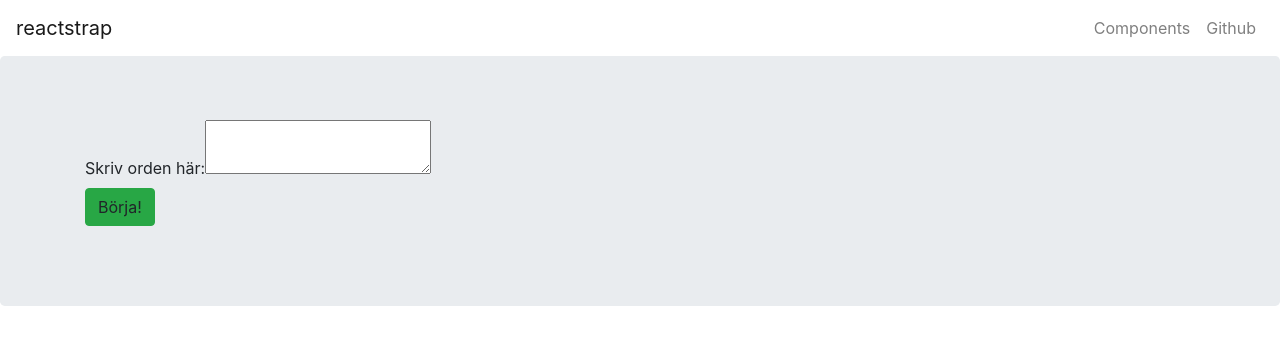
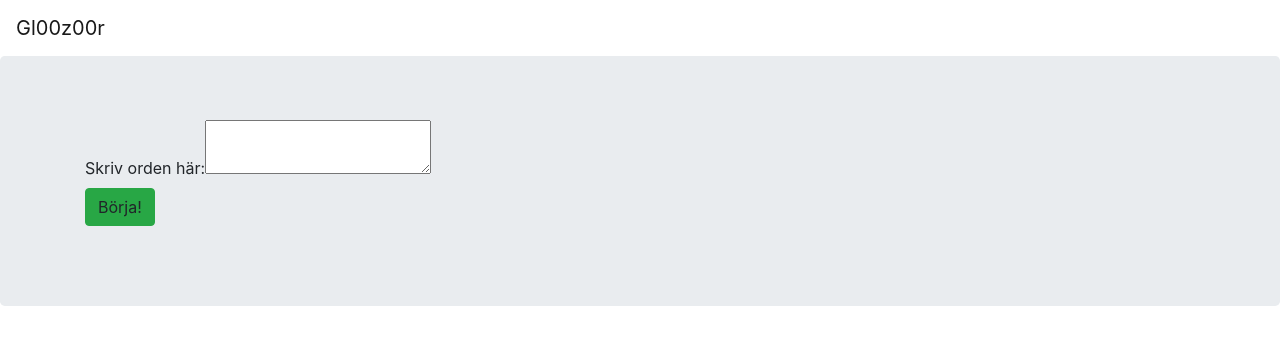
Before and after one commit to pltxtra/gl00z00r, a React (Create React App) app: page / in a window 1280 px wide. Shown: the top 344 px of the page. Built offline with nearby package versions, Linux system fonts and the light colour scheme.

Commit message:
Cleanup the web interface.
Signed-off-by: Anton Persson <pltxtra@vuknob.com>

```diff
--- a/src/App.js
+++ b/src/App.js
@@ -18,7 +18,6 @@ class App extends Component {
     constructor(props) {
         super(props);
 
-        this.toggle = this.toggle.bind(this);
         this.sayWord = this.sayWord.bind(this);
         this.restartTest = this.restartTest.bind(this);
         this.listenToWord = this.listenToWord.bind(this);
@@ -44,12 +43,6 @@ class App extends Component {
 	    hint: "hello",
 	    lang: "sv"
         };
-    }
-
-    toggle() {
-        this.setState({
-            isOpen: !this.state.isOpen
-        });
     }
 
     restartTest() {
@@ -356,18 +349,7 @@ class App extends Component {
         return (
             <div>
                 <Navbar color="inverse" light expand="md">
-                    <NavbarBrand href="/">reactstrap</NavbarBrand>
-                    <NavbarToggler onClick={this.toggle} />
-                    <Collapse isOpen={this.state.isOpen} navbar>
-                        <Nav className="ml-auto" navbar>
-                            <NavItem>
-                                <NavLink href="/components/">Components</NavLink>
-                            </NavItem>
-                            <NavItem>
-                                <NavLink href="https://github.com/reactstrap/reactstrap">Github</NavLink>
-                            </NavItem>
-                        </Nav>
-                    </Collapse>
+                    <NavbarBrand href="">Gl00z00r</NavbarBrand>
                 </Navbar>
                 <Jumbotron>
             <Container>
```
